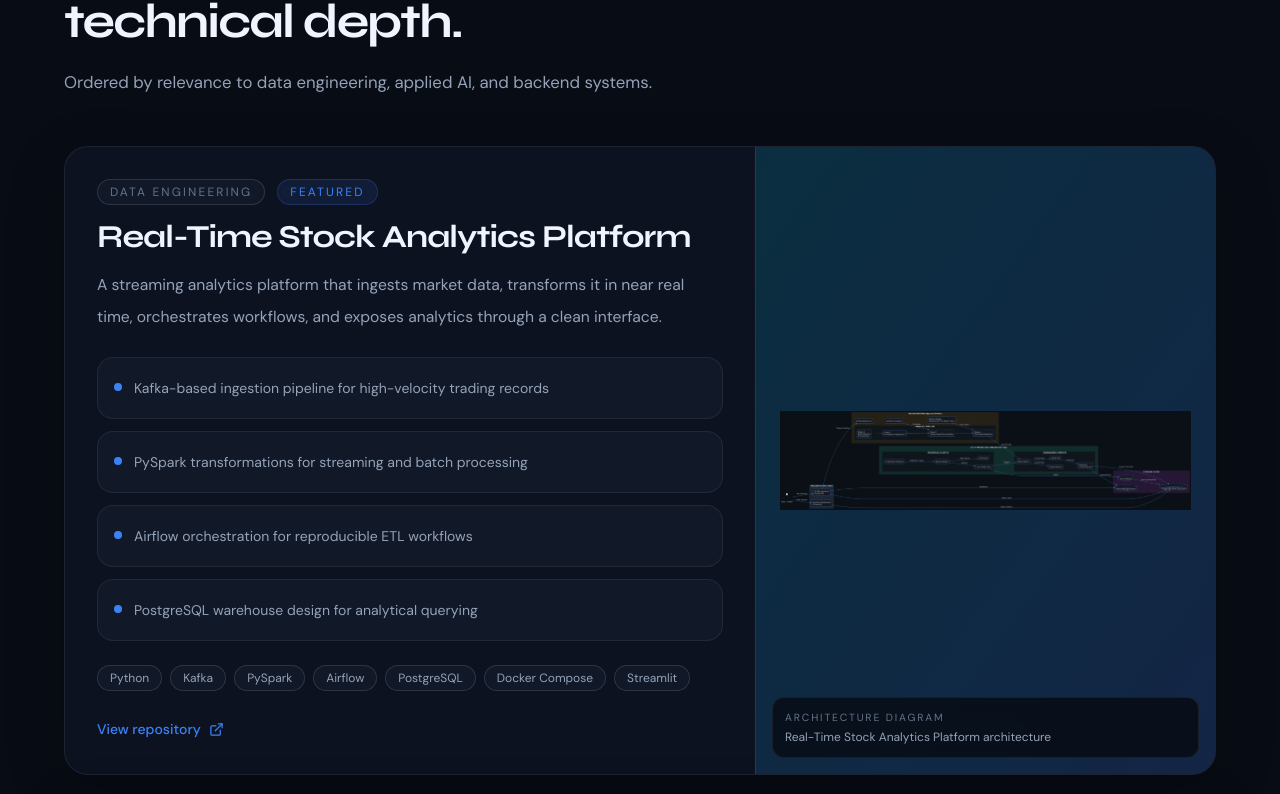
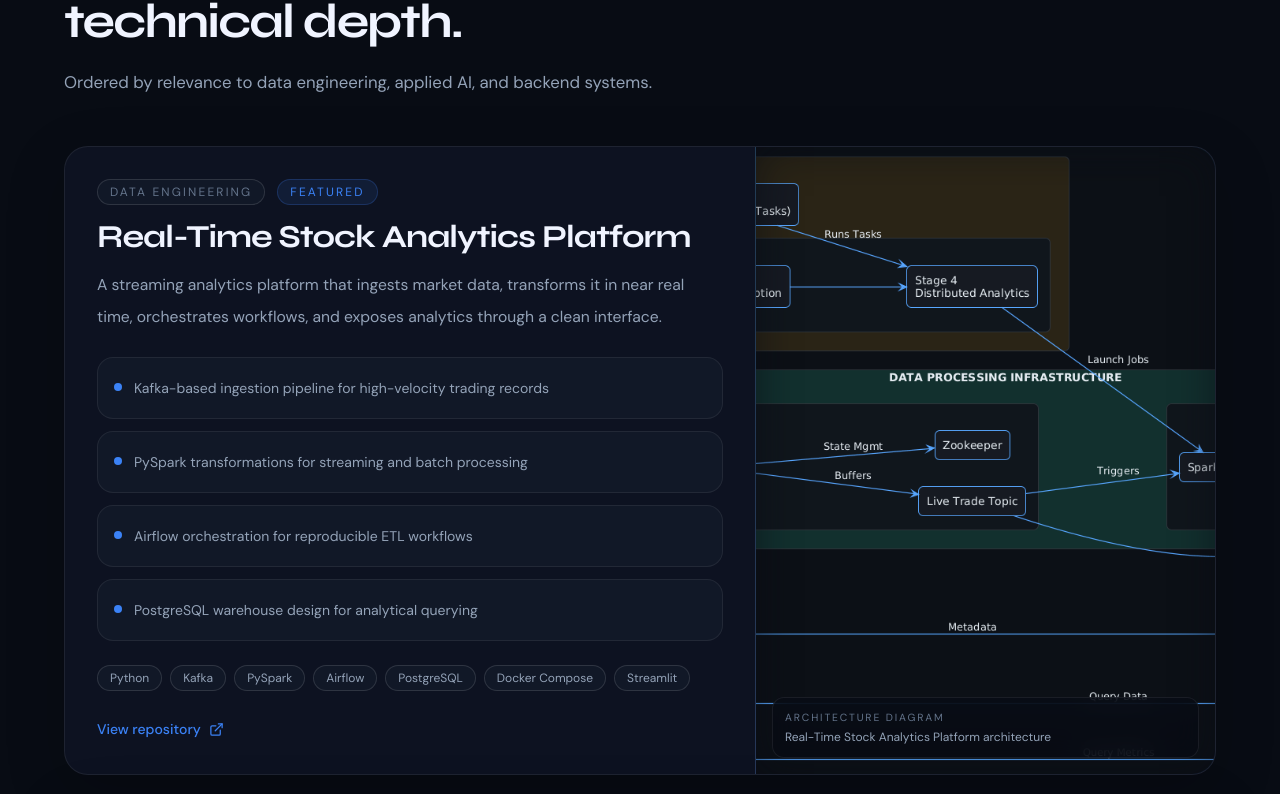
Before and after one commit to Tonyy131/Antony_portfolio, a Next.js app: page / in a window 1280 px wide. Shown: the part 2908-3702 px from the top of the page. Built offline with nearby package versions, Linux system fonts and the light colour scheme; a web font is replaced by a local one.

Commit message:
fix project image panels: full bleed, no dark overlay

```diff
--- a/app/page.tsx
+++ b/app/page.tsx
@@ -358,20 +358,20 @@ function ProjectRightPanel({
   if (panel.type === "image") {
     return (
       <div
-        className={`relative min-h-[280px] overflow-hidden border-t border-[var(--border)] bg-gradient-to-br ${accent} lg:border-l lg:border-t-0`}
+        className={`relative min-h-[340px] overflow-hidden border-t border-[var(--border)] bg-gradient-to-br ${accent} lg:border-l lg:border-t-0`}
       >
-        {/* Heavy dark overlay so white-background diagrams blend into the dark theme */}
-        <div className="absolute inset-0 z-10 bg-[rgba(8,12,20,0.10)]" />
         <Image
           src={panel.src}
           alt={panel.alt}
           fill
-          className="object-contain object-center p-6"
+          className="object-cover object-center"
           sizes="(max-width: 1024px) 100vw, 40vw"
         />
-        {/* Caption bar pinned to bottom */}
+        {/* Subtle fade at the edges to blend with the card border */}
+        <div className="absolute inset-0 shadow-[inset_0_0_40px_rgba(8,12,20,0.6)]" />
+        {/* Caption pinned to bottom */}
         <div className="absolute bottom-0 left-0 right-0 z-20 p-4">
-          <div className="rounded-xl border border-[var(--border)] bg-[rgba(8,12,20,0.85)] p-3 backdrop-blur-md">
+          <div className="rounded-xl border border-[var(--border)] bg-[rgba(8,12,20,0.82)] p-3 backdrop-blur-md">
             <div className="text-[0.65rem] uppercase tracking-[0.18em] text-[var(--text3)]">
               Architecture diagram
             </div>
```
